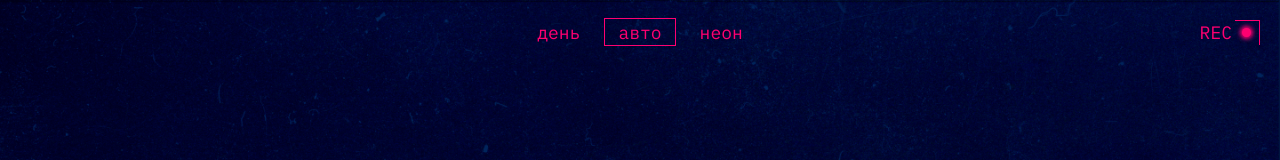
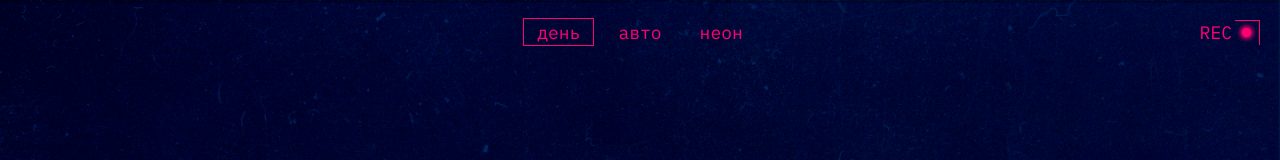
Before and after one commit to a3minimal/slozhno-sosredotochitsya, a plain HTML site: page index.html in a window 1280 px wide. Shown: the top 160 px of the page. Drawn offline with Linux system fonts and the light colour scheme.

Commit message:
fix screenshot tests

```diff
--- a/index.html
+++ b/index.html
@@ -21,14 +21,14 @@
         <ul class="header__theme-menu-list">
           <li class="header__theme-menu-item">
             <button
-              class="header__theme-menu-button header__theme-menu-button_type_light"
+              class="header__theme-menu-button header__theme-menu-button_type_light header__theme-menu-button_active"
             >
               День
             </button>
           </li>
           <li class="header__theme-menu-item">
             <button
-              class="header__theme-menu-button header__theme-menu-button_active header__theme-menu-button_type_auto"
+              class="header__theme-menu-button header__theme-menu-button_type_auto"
               disabled
             >
               Авто
--- a/styles/style.css
+++ b/styles/style.css
@@ -3,6 +3,7 @@
 .page {
   /* сохраните в разметке и стилях класс page. На его основе работает скрипт. */
   background-color: var(--body-background-color);
+  background-attachment: fixed;
 }
 
 .header {
```
Also changed, not shown: styles/light.css (indentation only).
